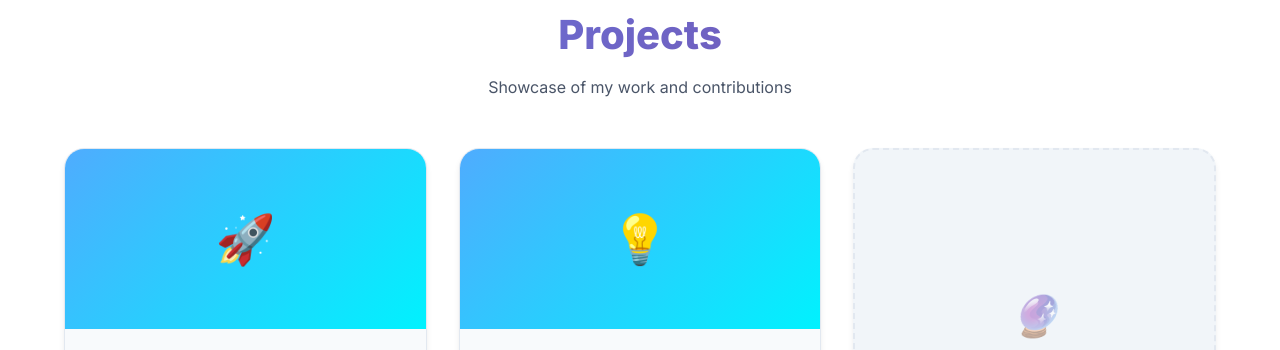
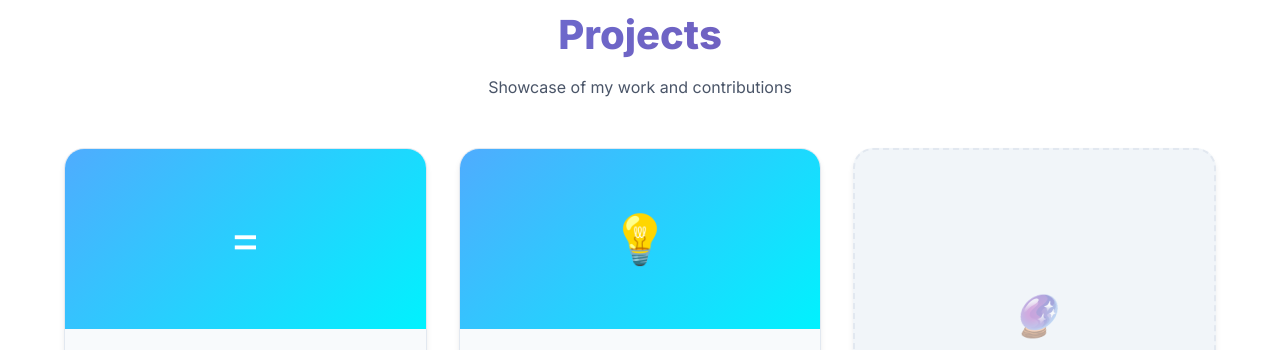
Before and after one commit to bishalo8/portfolio, a plain HTML site: page index.html in a window 1280 px wide. Shown: the part 3233-3583 px from the top of the page. Drawn offline with Linux system fonts and the light colour scheme.

Commit message:
Update index.html

```diff
--- a/index.html
+++ b/index.html
@@ -1434,7 +1434,7 @@
 
             <div class="projects-grid">
                 <div class="project-card fade-in-up">
-                    <div class="project-image">🚀</div>
+                    <div class="project-image">=</div>
                     <div class="project-content">
                         <h3 class="project-title">Innovative Project 1</h3>
                         <p class="project-description">
```
